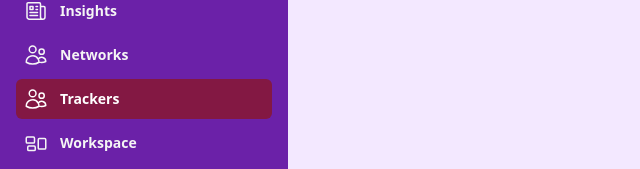
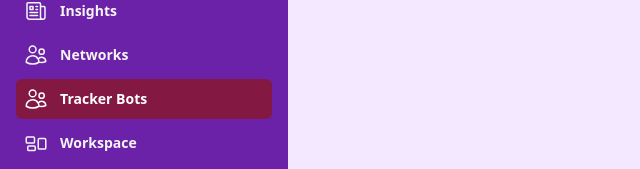
Before and after one commit to adobbs/winq-demo, a Next.js app: page /trackers in a window 1280 px wide. Shown: the part 137-306 px from the top of the page, without its empty margins (0-640 px from the left). Built offline with nearby package versions, Linux system fonts and the light colour scheme; a web font is replaced by a local one.

Commit message:
Update Tracker Bots name in nav

```diff
--- a/src/pages/trackers.tsx
+++ b/src/pages/trackers.tsx
@@ -11,7 +11,7 @@ const trackersNav = [
     { name: 'Conversations', href: '/conversations', icon: ChatBubbleLeftRightIcon, current: false },
     { name: 'Insights', href: '/insights', icon: NewspaperIcon, current: false },
     { name: 'Networks', href: '/networks', icon: UsersIcon, current: false },
-    { name: 'Trackers', href: '/trackers', icon: UsersIcon, current: true },
+    { name: 'Tracker Bots', href: '/trackers', icon: UsersIcon, current: true },
     { name: 'Workspace', href: '/workspace', icon: RectangleGroupIcon, current: false },
 ];
 
```
